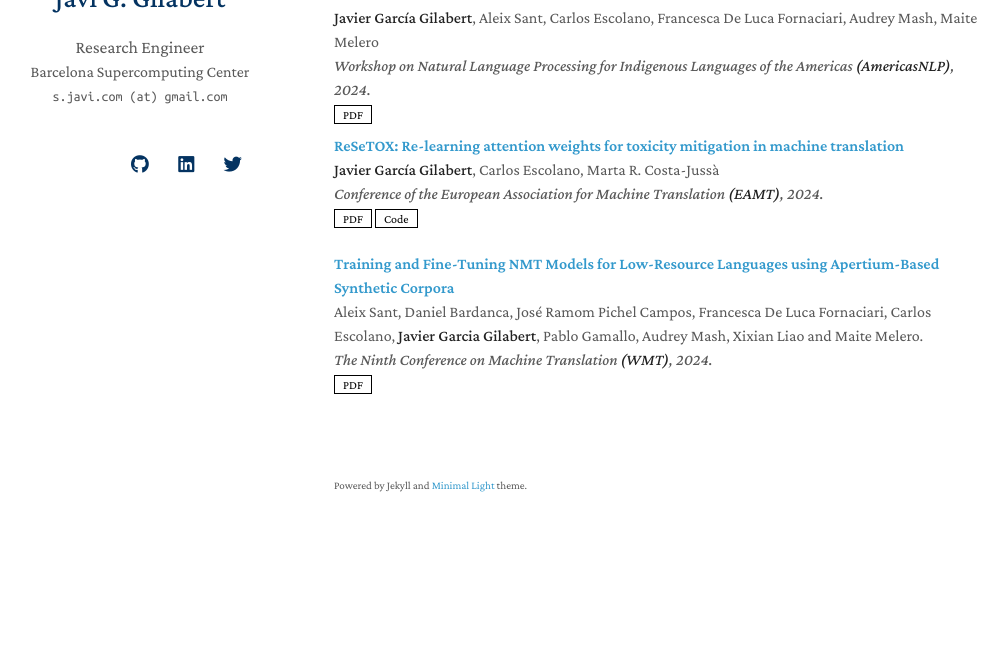
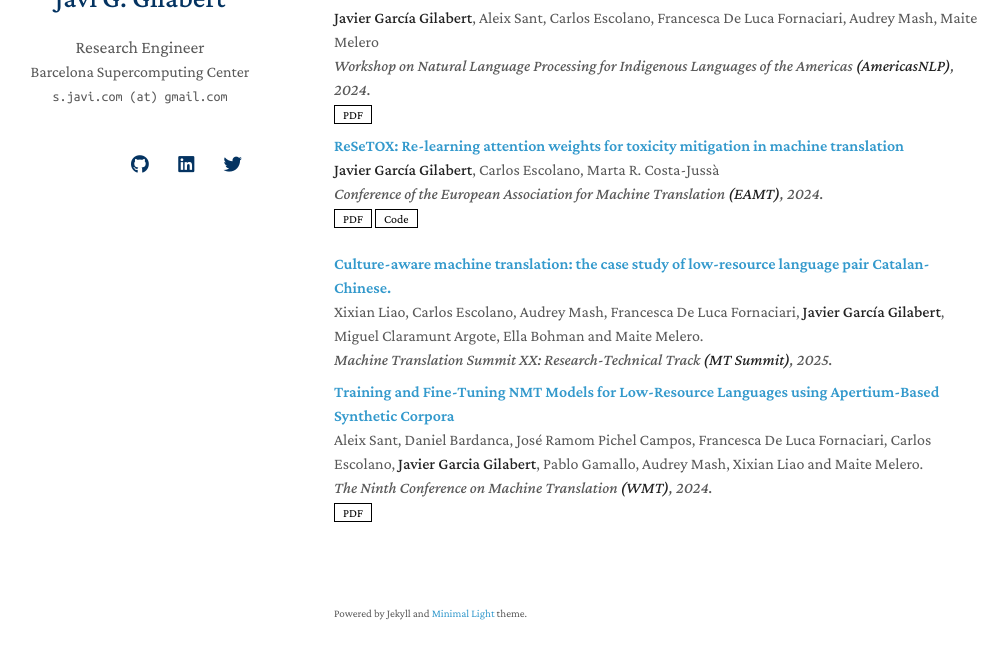
Before and after one commit to JAVI897/JAVI897.github.io, a Jekyll site: the page built from index.md, in a window 1280 px wide and 900 px high, scrolled down 832 px, cut to the strip 206-865 px from the top of the window. Shown: the whole strip, without its empty margins (136-1144 px from the left). Built offline with Jekyll 4.4.1, drawn with Linux system fonts in a browser that asks for light colours; nearby versions of some CDN libraries; a style sheet for code colours, icons or effects is not loaded; our own code applies the rules of GitHub Pages for plain Markdown files; before the commit the page ends 1604 px from its top, so only the background shows below that.

Commit message:
Update publications.md

```diff
--- a/_includes/publications.md
+++ b/_includes/publications.md
@@ -66,6 +66,17 @@
 <li>
 <div class="pub-row">
   <div class="col-sm-9" style="position: relative;width: 100%;">
+    <div class="title"><a href=""> Culture-aware machine translation: the case study of low-resource language pair Catalan-Chinese.
+</a></div>
+    <div class="author">Xixian Liao, Carlos Escolano, Audrey Mash, Francesca De Luca Fornaciari, <strong>Javier García Gilabert</strong>, Miguel Claramunt Argote, Ella Bohman and Maite Melero. </div>
+    <div class="periodical"><em>Machine Translation Summit XX: Research-Technical Track <strong>(MT Summit)</strong>, 2025.</em></div>
+  </div>
+</div>
+</li>
+
+<li>
+<div class="pub-row">
+  <div class="col-sm-9" style="position: relative;width: 100%;">
     <div class="title"><a href="https://www2.statmt.org/wmt24/pdf/2024.wmt-1.90.pdf"> Training and Fine-Tuning NMT Models for Low-Resource Languages using Apertium-Based Synthetic Corpora
 </a></div>
     <div class="author">Aleix Sant, Daniel Bardanca, José Ramom Pichel Campos, Francesca De Luca Fornaciari, Carlos Escolano, <strong>Javier Garcia Gilabert</strong>, Pablo Gamallo, Audrey Mash, Xixian Liao and Maite Melero. </div>
```
